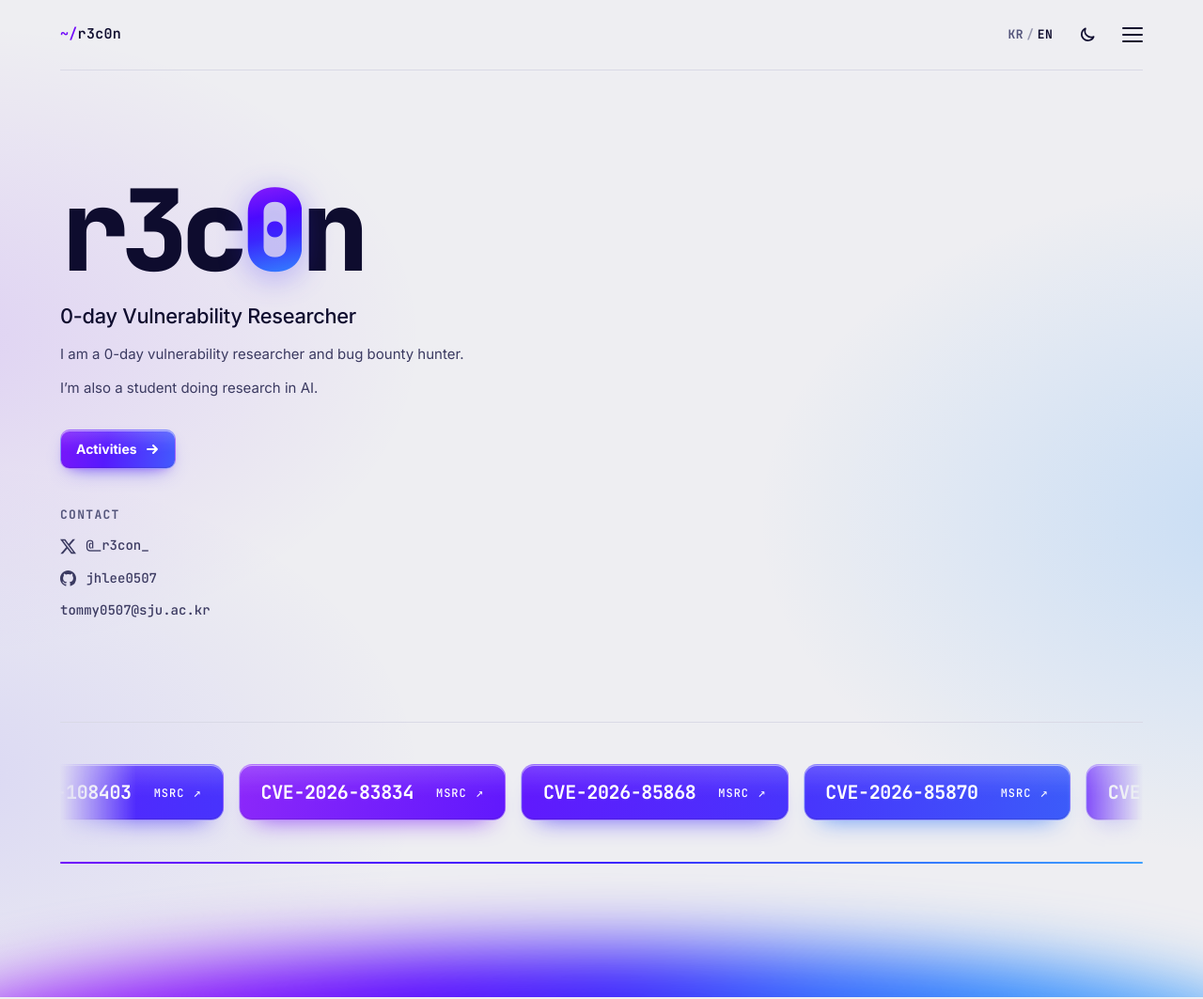
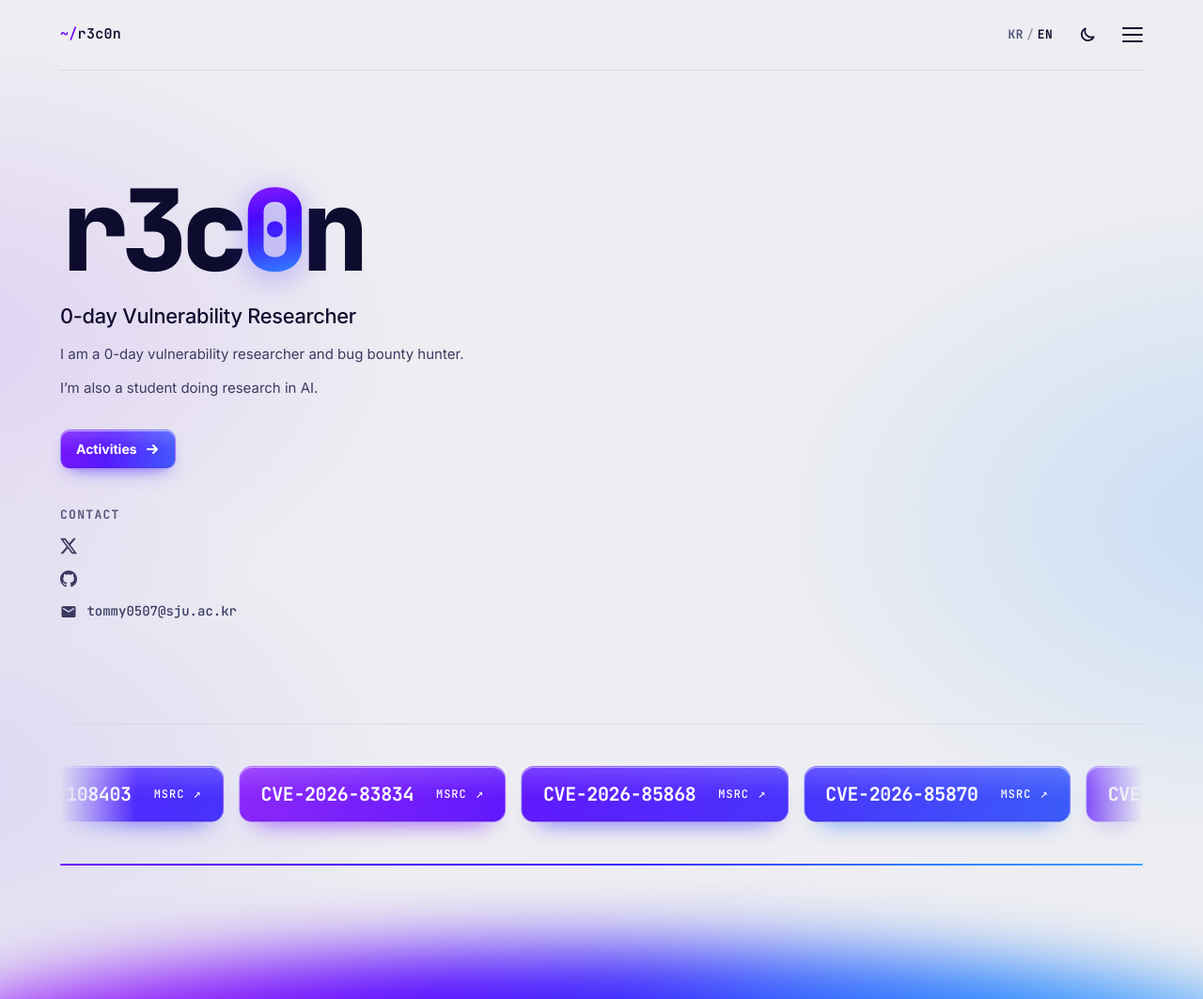
Before and after one commit to jhlee0507/jhlee0507.github.io, a Jekyll site: the page built from index.html, in a window 1280 px wide. Shown: the whole page at 94% size. Built offline with Jekyll 4.4.1, drawn with Linux system fonts in a browser that asks for light colours.

Commit message:
Show X and GitHub as logos only, the email with an envelope

```diff
--- a/_config.yml
+++ b/_config.yml
@@ -15,19 +15,17 @@ intro_ko:
 description: >-
   r3c0n is a vulnerability researcher and Sejong University undergraduate working on Windows kernel drivers.
   WhiteHat School 4th cohort.
-# Contact links. On the main page they are listed one per line under the button, each logo followed by its
-# `handle`; on the other pages they sit as logos under the bottom line.
+# Contact links: X and GitHub as logos, the email as an envelope followed by the address. On the main page they
+# are listed one per line under the button; on the other pages they sit in a row under the bottom line.
 # `icon` is x or github; `name` is what a screen reader says for the logo. An email address is written as
-# mailto:address with no icon, and is shown as the address itself.
+# mailto:address.
 contact:
   - name: X
     url: https://x.com/_r3con_
     icon: x
-    handle: "@_r3con_"
   - name: GitHub
     url: https://github.com/jhlee0507
     icon: github
-    handle: jhlee0507
   - name: Email
     url: mailto:tommy0507@sju.ac.kr
 
--- a/_includes/hero.html
+++ b/_includes/hero.html
@@ -23,9 +23,9 @@
       {%- assign scheme = item.url | slice: 0, 7 %}
       {%- if scheme == 'mailto:' %}
       {%- assign address = item.url | remove_first: 'mailto:' %}
-      <li><a href="{{ item.url | escape }}" aria-label="{{ item.name | escape }}: {{ address | escape }}">{{ address | escape }}</a></li>
+      <li><a href="{{ item.url | escape }}" aria-label="{{ item.name | escape }}: {{ address | escape }}">{% include icon-mail.html %}<span>{{ address | escape }}</span></a></li>
       {%- else %}
-      <li><a href="{{ item.url | escape }}" rel="me noopener" target="_blank" aria-label="{{ item.name | escape }}: {{ item.handle | default: item.name | escape }}">{% if item.icon == 'x' %}{% include icon-x.html %}{% elsif item.icon == 'github' %}{% include icon-github.html %}{% endif %}<span>{{ item.handle | default: item.name | escape }}</span></a></li>
+      <li><a class="logo" href="{{ item.url | escape }}" rel="me noopener" target="_blank" aria-label="{{ item.name | escape }}" title="{{ item.name | escape }}">{% if item.icon == 'x' %}{% include icon-x.html %}{% elsif item.icon == 'github' %}{% include icon-github.html %}{% else %}{{ item.name | escape }}{% endif %}</a></li>
       {%- endif %}
       {%- endfor %}
     </ul>
--- /dev/null
+++ b/_includes/icon-mail.html
@@ -0,0 +1 @@
+<svg viewBox="0 0 24 24" width="18" height="18" fill="currentColor" aria-hidden="true"><path d="M20 4H4c-1.1 0-1.99.9-1.99 2L2 18c0 1.1.9 2 2 2h16c1.1 0 2-.9 2-2V6c0-1.1-.9-2-2-2zm0 4l-8 5-8-5V6l8 5 8-5v2z"/></svg>
--- a/_layouts/default.html
+++ b/_layouts/default.html
@@ -38,7 +38,7 @@
       {%- assign scheme = item.url | slice: 0, 7 %}
       {%- if scheme == 'mailto:' %}
       {%- assign address = item.url | remove_first: 'mailto:' %}
-      <li><a class="text" href="{{ item.url | escape }}" aria-label="{{ item.name | escape }}: {{ address | escape }}">{{ address | escape }}</a></li>
+      <li><a class="text" href="{{ item.url | escape }}" aria-label="{{ item.name | escape }}: {{ address | escape }}">{% include icon-mail.html %}<span>{{ address | escape }}</span></a></li>
       {%- else %}
       <li><a href="{{ item.url | escape }}" rel="me noopener" target="_blank" aria-label="{{ item.name | escape }}" title="{{ item.name | escape }}">{% if item.icon == 'x' %}{% include icon-x.html %}{% elsif item.icon == 'github' %}{% include icon-github.html %}{% else %}{{ item.name | escape }}{% endif %}</a></li>
       {%- endif %}
--- a/assets/css/site.css
+++ b/assets/css/site.css
@@ -235,7 +235,9 @@ h1 .zero{display:inline-block;color:var(--accent);filter:drop-shadow(0 .05em .13
 .hero-contact ul{display:flex;flex-direction:column;align-items:flex-start;margin:0;padding:0;list-style:none}
 .hero-contact a{display:inline-flex;align-items:center;gap:.65rem;min-height:2.125rem;font-family:var(--mono);font-size:.875rem;font-weight:500;color:var(--ink-2);text-decoration:none}
 .hero-contact a:hover{color:var(--accent)}
-.hero-contact svg{flex:none;width:1.0625rem;height:1.0625rem;fill:currentColor}
+.hero-contact svg{flex:none;width:1.125rem;height:1.125rem;fill:currentColor}
+/* a logo on its own: a square to press, the logo at its left edge in line with the label */
+.hero-contact a.logo{min-width:2.125rem}
 
 /* generic section */
 section{position:relative;padding:4rem 0;border-bottom:1px solid var(--rule)}
@@ -398,8 +400,8 @@ html[data-lang="ko"] .contact-label{letter-spacing:.01em}
 .contact a:hover{color:var(--accent);background-color:var(--tint)}
 .contact a:focus-visible{outline-offset:2px}
 .contact svg{width:1.25rem;height:1.25rem;fill:currentColor}
-/* an address written out, such as the email */
-.contact a.text{font-family:var(--mono);font-size:.875rem;font-weight:500;letter-spacing:0;padding:0 .6rem}
+/* the email: an envelope, then the address written out */
+.contact a.text{display:inline-flex;align-items:center;gap:.6rem;font-family:var(--mono);font-size:.875rem;font-weight:500;letter-spacing:0;padding:0 .75rem}
 /* room for the glow under the main page */
 .page-home footer{height:9rem;padding:0}
 
```
